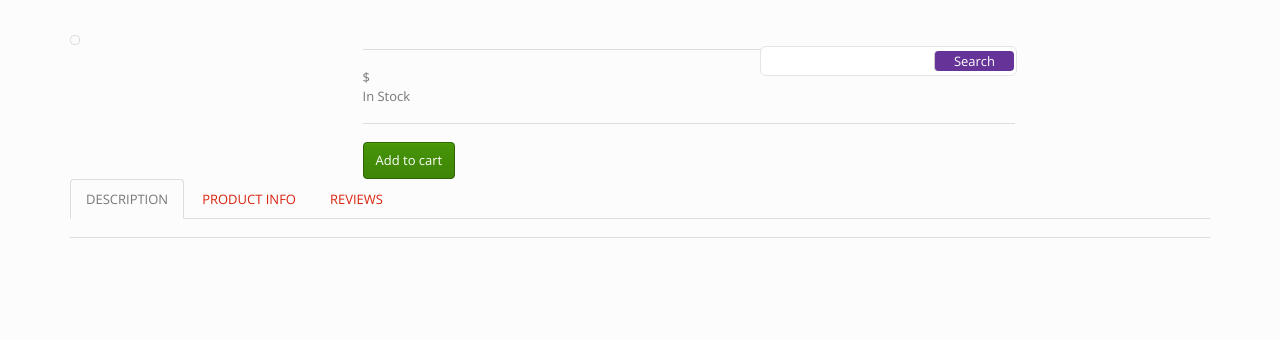
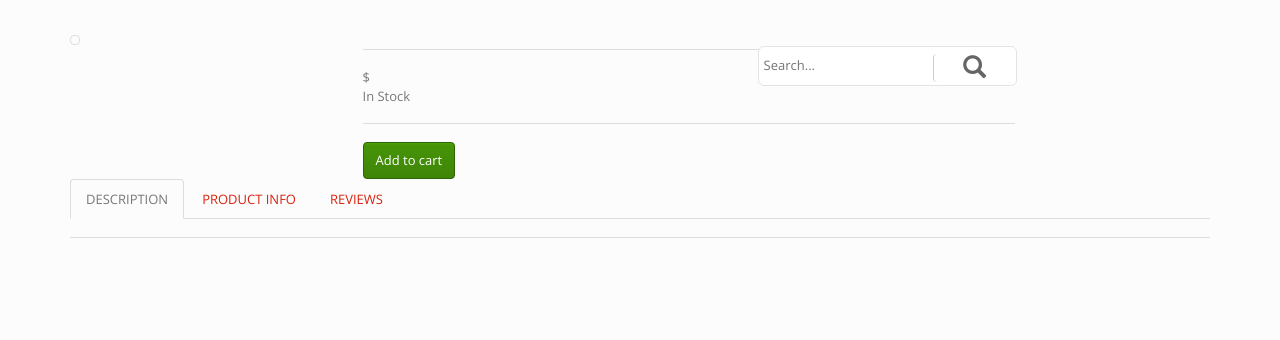
Before and after one commit to Comp199/cartotron, a Django app: template shop/templates/shop/product_detail.html in a window 1280 px wide. Shown: the part 120-460 px from the top of the page. Run offline with Django 3.2, Linux system fonts and the light colour scheme; the template is opened without the code that fills it, so the values that code supplies are empty; some libraries are stand-ins or nearby versions.

Commit message:
Search Bar design change #4000

```diff
--- a/shop/static/css/store.css
+++ b/shop/static/css/store.css
@@ -321,7 +321,7 @@ Search bar
 */
 
 #custom-search-input{
-    padding: 2px;
+    padding: 3px;
 	margin: 15px -2px;
     border: solid 1px #E4E4E4;
     border-radius: 6px;
@@ -332,17 +332,17 @@ Search bar
 #custom-search-input input{
     border: 0;
     box-shadow: none;
+    height: 30px;
 }
 
 #custom-search-input button{
-    margin: 2px 0 2px 0;
-    background: rebeccapurple;
+    margin: 2px 0 0 0;
+    background: none;
     box-shadow: none;
     border: 0;
-    color: #ffffff;
-    height: 20px;
+    color: #666666;
     width: 80px;
-    padding: 0 2px 0 2px;
+    padding: 0 8px 0 10px;
     border-left: solid 1px #ccc;
     text-align: center;
     vertical-align: middle;
--- a/shop/templates/shop/product_detail.html
+++ b/shop/templates/shop/product_detail.html
@@ -17,8 +17,10 @@
 
         <div class="col-md-7">
             <form method="get" action="{% url "search" %}" id="custom-search-input">
-                <input id="search_box" type="search" name="q">
-                <button id="search_submit" type="submit" class="btn btn-success">Search</button>
+                <input id="search_box" type="search" name="q" placeholder="Search...">
+                <button id="search_submit" type="submit" class="btn btn-success">
+                    <i class="glyphicon glyphicon-search"></i>
+                </button>
             </form>
 
             <div class="product-title">{{ product.name }}</div>
--- a/shop/templates/shop/product_list.html
+++ b/shop/templates/shop/product_list.html
@@ -9,8 +9,10 @@
 {#        Search bar#}
        <form method="get" action="{% url "search" %}" >
             <div id="custom-search-input">
-                <input id="search_box" type="search" name="q" >
-                <button id="search_submit" type="submit" class="btn btn-success" >Search</button>
+                <input id="search_box" type="search" name="q" placeholder="Search...">
+                <button id="search_submit" type="submit" class="btn btn-success" >
+                    <i class="glyphicon glyphicon-search"></i>
+                </button>
             </div>
        </form>
 
```
